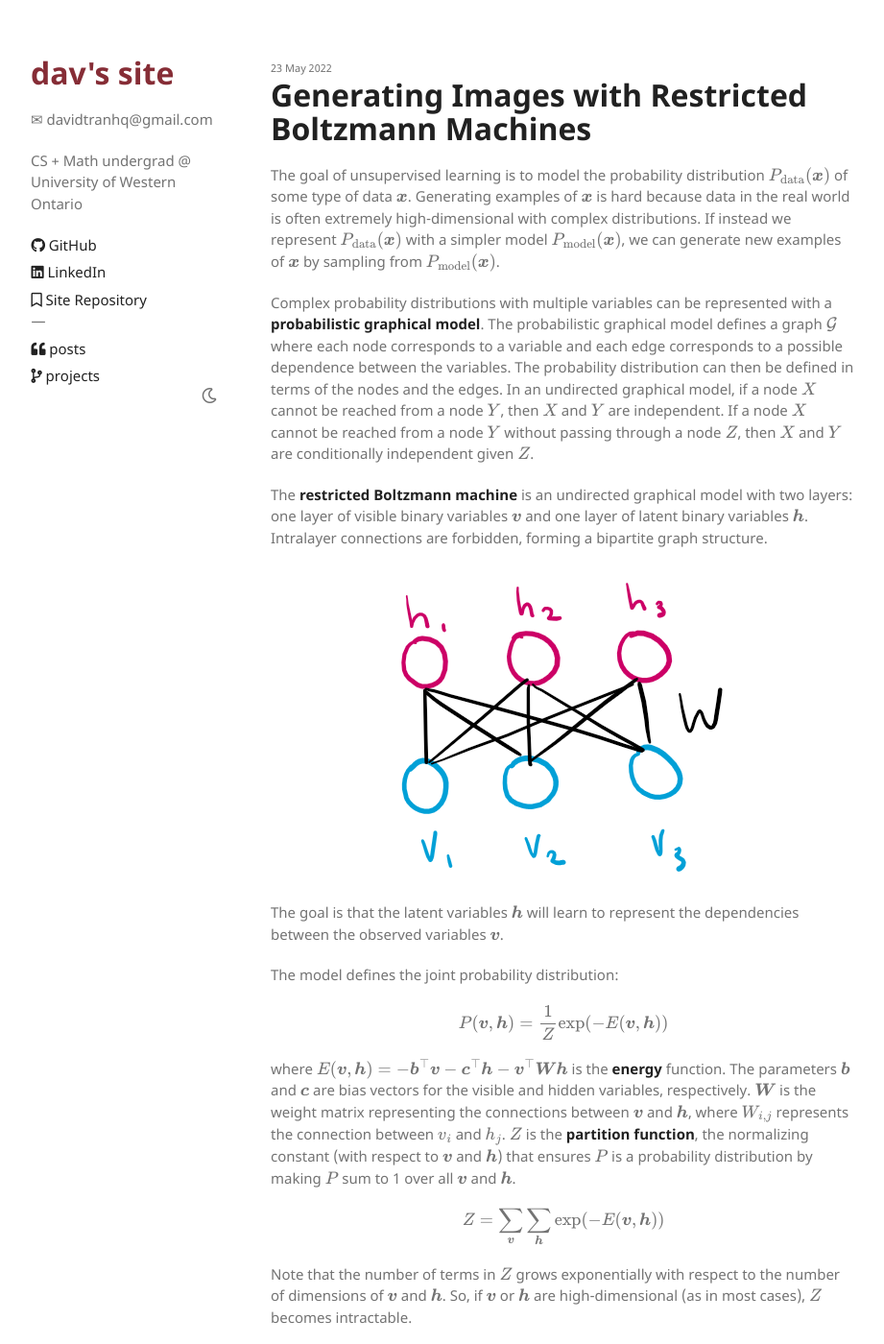
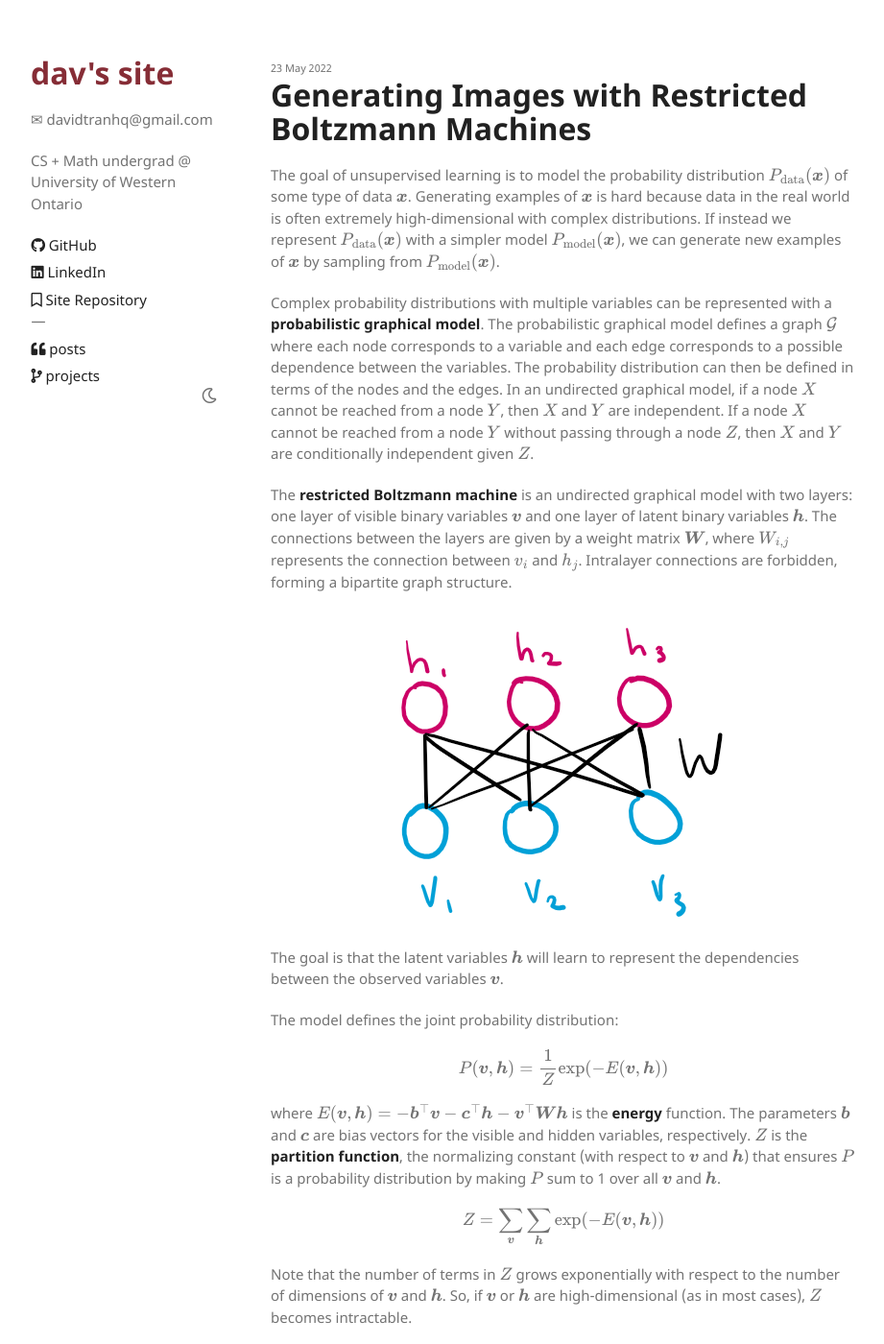
Before and after one commit to davidtranhq/davidtranhq.github.io, a Jekyll site: the page built from _posts/2022-05-23-generating-images-with-restricted-boltzmann-machines.md, in a window 1280 px wide and 1400 px high. Shown: the whole window at 96% size, without its empty margins (153-1074 px from the left). Built offline with Jekyll 4.4.1, drawn with Linux system fonts in a browser that asks for light colours; formulas are drawn with MathJax 3.

Commit message:
Update Restricted Boltzmann Machines

```diff
--- a/_posts/2022-05-23-generating-images-with-restricted-boltzmann-machines.md
+++ b/_posts/2022-05-23-generating-images-with-restricted-boltzmann-machines.md
@@ -8,7 +8,7 @@ The goal of unsupervised learning is to model the probability distribution $P_\t
 
 Complex probability distributions with multiple variables can be represented with a **probabilistic graphical model**. The probabilistic graphical model defines a graph $\mathcal{G}$ where each node corresponds to a variable and each edge corresponds to a possible dependence between the variables. The probability distribution can then be defined in terms of the nodes and the edges. In an undirected graphical model, if a node $X$ cannot be reached from a node $Y$, then $X$ and $Y$ are independent. If a node $X$ cannot be reached from a node $Y$ without passing through a node $Z$, then $X$ and $Y$ are conditionally independent given $Z$.
 
-The **restricted Boltzmann machine** is an undirected graphical model with two layers: one layer of visible binary variables $\bm v$ and one layer of latent binary variables $\bm h$. Intralayer connections are forbidden, forming a bipartite graph structure.
+The **restricted Boltzmann machine** is an undirected graphical model with two layers: one layer of visible binary variables $\bm v$ and one layer of latent binary variables $\bm h$. The connections between the layers are given by a weight matrix $\bm W$, where $W_{i,j}$ represents the connection between $v_i$ and $h_j$. Intralayer connections are forbidden, forming a bipartite graph structure.
 
 
 ![RBM Drawing](/assets/img/restricted-boltzmann-machines/rbm_drawing.png)
@@ -21,7 +21,7 @@ $$
     P(\bm v, \bm h) = \frac{1}{Z} \exp( -E(\bm v, \bm h))
 $$
 
-where $E(\bm v, \bm h) = -\bm b^\top \bm v - \bm c^\top \bm h - \bm v^\top \bm W \bm h$ is the **energy** function. The parameters $\bm b$ and $\bm c$ are bias vectors for the visible and hidden variables, respectively. $\bm W$ is the weight matrix representing the connections between $\bm v$ and $\bm h$, where $W_{i,j}$ represents the connection between $v_i$ and $h_j$. $Z$ is the **partition function**, the normalizing constant (with respect to $\bm v$ and $\bm h$) that ensures $P$ is a probability distribution by making $P$ sum to 1 over all $\bm v$ and $\bm h$.
+where $E(\bm v, \bm h) = -\bm b^\top \bm v - \bm c^\top \bm h - \bm v^\top \bm W \bm h$ is the **energy** function. The parameters $\bm b$ and $\bm c$ are bias vectors for the visible and hidden variables, respectively. $Z$ is the **partition function**, the normalizing constant (with respect to $\bm v$ and $\bm h$) that ensures $P$ is a probability distribution by making $P$ sum to 1 over all $\bm v$ and $\bm h$.
 
 $$
     Z = \sum_{\bm v} \sum_{\bm h} \exp(-E(\bm v, \bm h))
```
